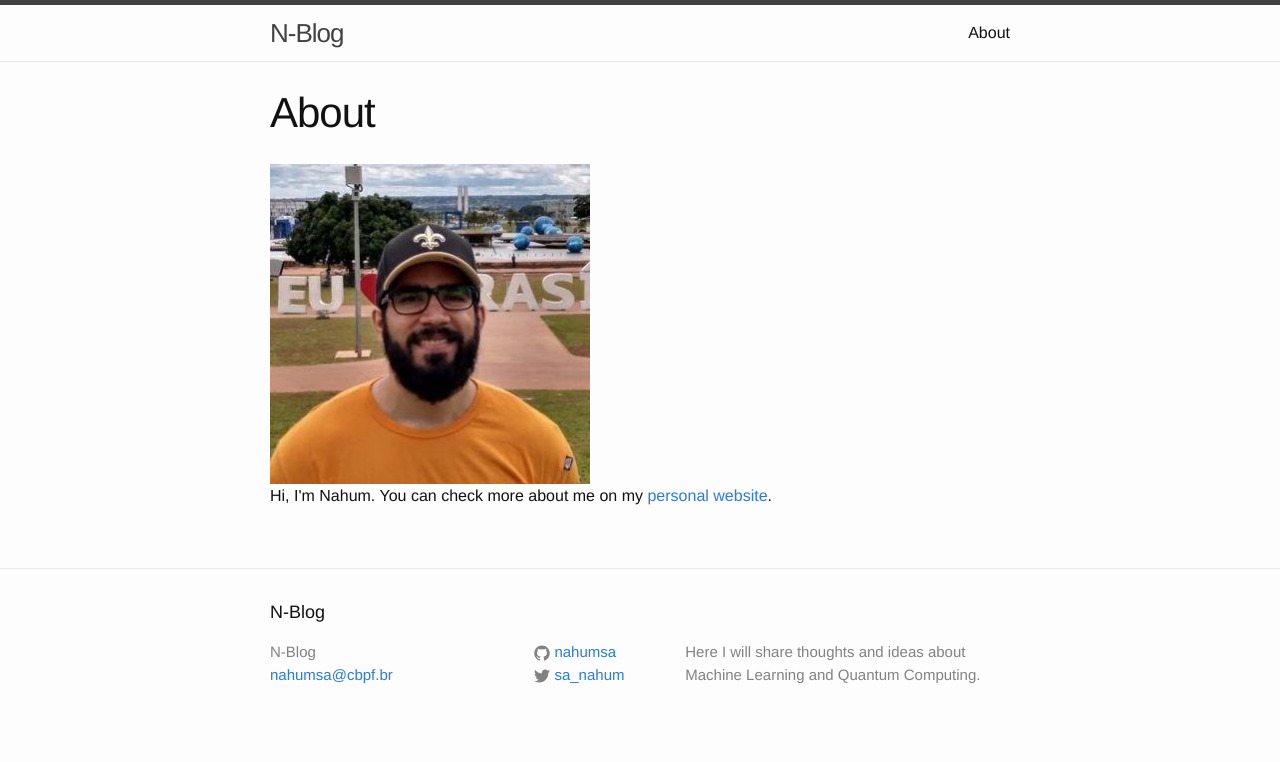
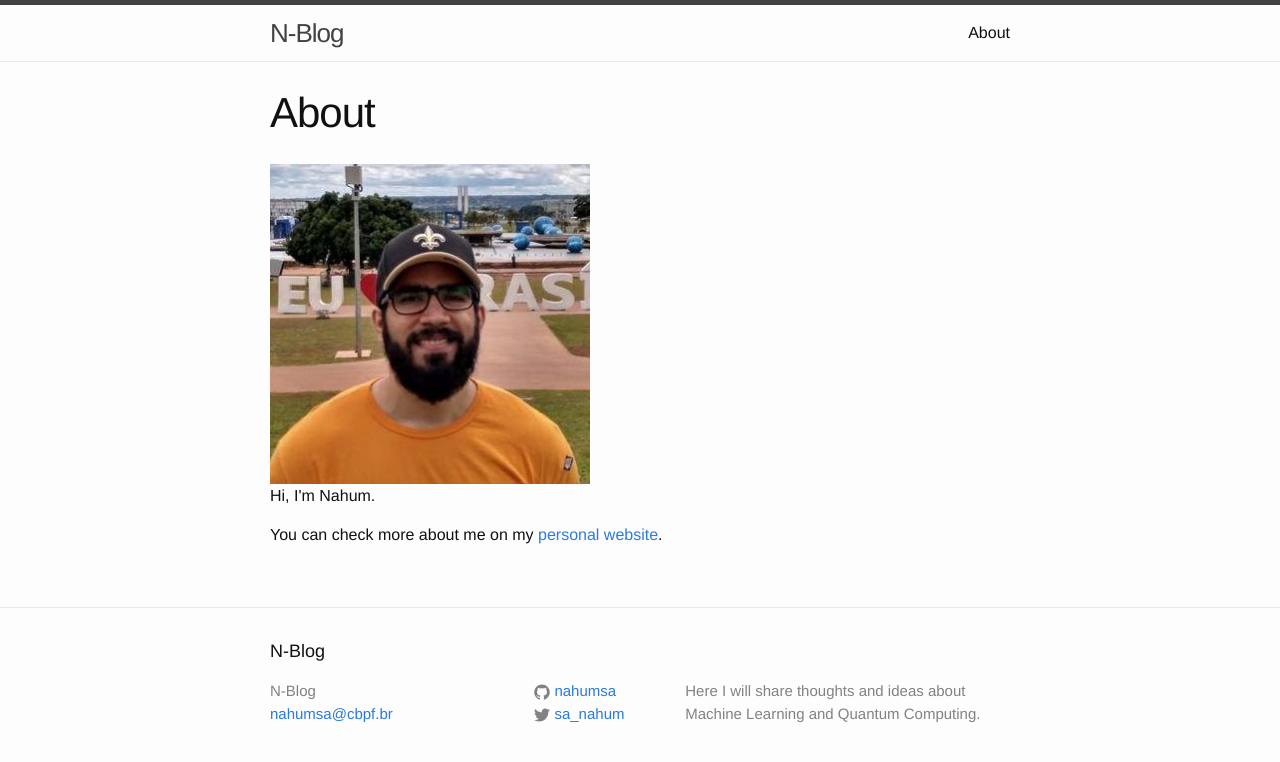
Before and after one commit to nahumsa/n-blog, a Jekyll site: the page built from about.md, in a window 1280 px wide. Shown: the top 762 px of the page. Built offline with Jekyll 4.4.1, drawn with Linux system fonts in a browser that asks for light colours.

Commit message:
Reorganized description

```diff
--- a/about.md
+++ b/about.md
@@ -7,4 +7,5 @@
 <img src="{{site.baseurl}}/assets/images/profile.jpeg" width="320" height="320" >
 </div>
 
-<p>Hi, I'm Nahum. You can check more about me on my <a href="https://nahumsa.github.io/" target="_blank">personal website</a>.</p>
+<p>Hi, I'm Nahum.</p>
+<p>You can check more about me on my <a href="https://nahumsa.github.io/" target="_blank">personal website</a>.</p>
```
